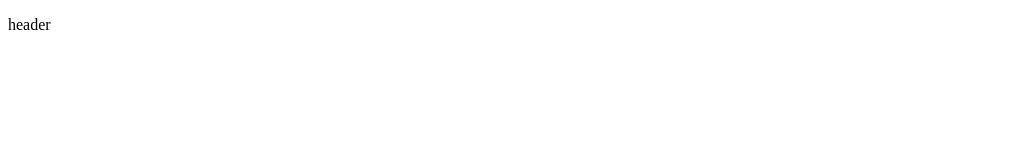
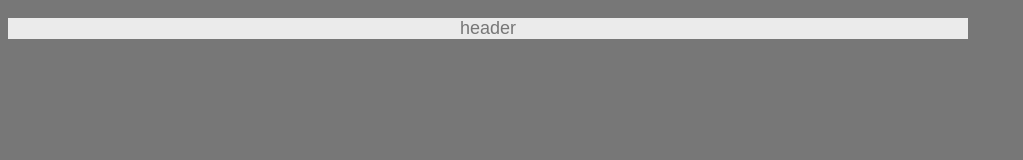
Before and after one commit to DarrylJLTolentino/HW-Wireframe, a plain HTML site: page index.html in a window 1280 px wide. Shown: the whole page, without its empty margins (0-1023 px from the left). Drawn offline with Linux system fonts and the light colour scheme.

Commit message:
Fixed body styling and text centering in style.css; Added header id styling in style.css

```diff
--- a/index.html
+++ b/index.html
@@ -5,18 +5,17 @@
     <meta charset="UTF-8">
     <meta name="viewport" content="width=device-width, initial-scale=1.0">
     <meta http-equiv="X-UA-Compatible" content="ie=edge">
-    <title>Document</title>
+    <title>Wireframe</title>
+    <link rel="stylesheet" type = "text/css" href = "style.css">
 </head>
 
 <body>
 
     <div class = "container">
-        <div class = "panel panel-header">
-            <p>header</p>
+        <div class = "text-center">
+            <p id = "header">header</p>
         </div>
     </div>
 
-
-
 </body>
 </html>
--- a/style.css
+++ b/style.css
@@ -0,0 +1,15 @@
+body{
+    font-family: Arial, Helvetica, sans-serif;
+    color: #777;
+    background: #777;
+    width: 960px;
+    font-size: 18px;
+}
+
+div.text-center{
+    text-align: center;
+}
+
+#header{
+    background: #ebebeb;
+}
```
